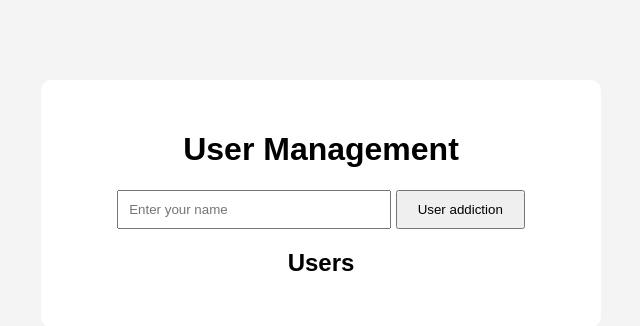
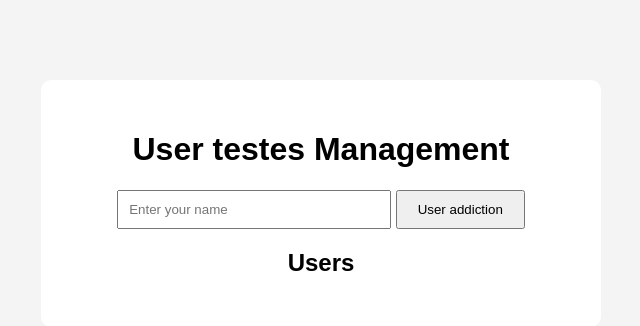
Before and after one commit to adeelamanat566/14test, a Flask app: page / in a window 1280 px wide. Shown: the top 326 px of the page, without its empty margins (319-959 px from the left). Run offline with Flask 3, Linux system fonts and the light colour scheme; data that the repository does not hold is empty.

Commit message:
Update index.html

```diff
--- a/templates/index.html
+++ b/templates/index.html
@@ -9,7 +9,7 @@
 
     <div class="container">
 
-        <h1>User Management</h1>
+        <h1>User  testes Management</h1>
 
         <form action="/add" method="POST">
             <input type="text" name="name" placeholder="Enter your name" required>
```
